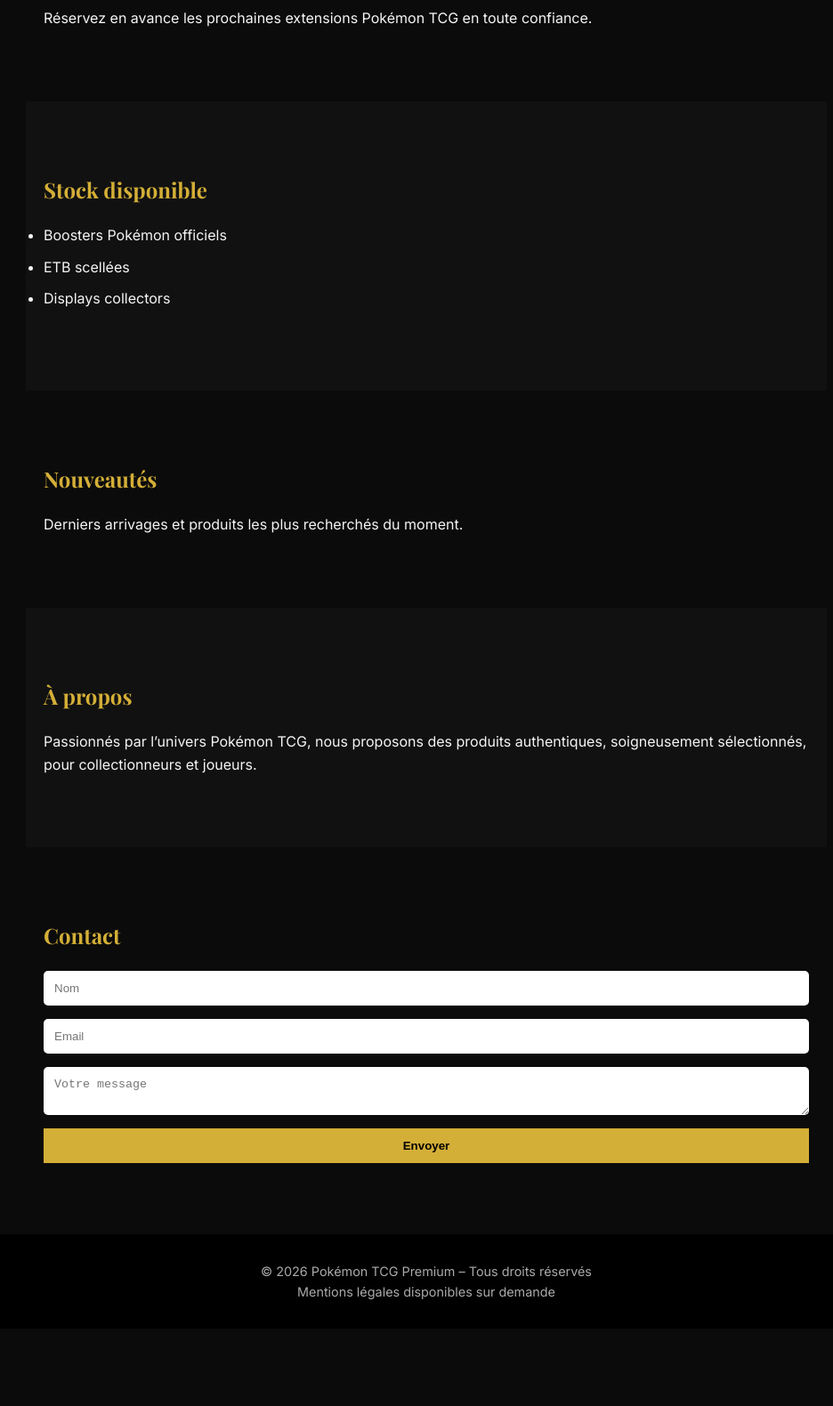
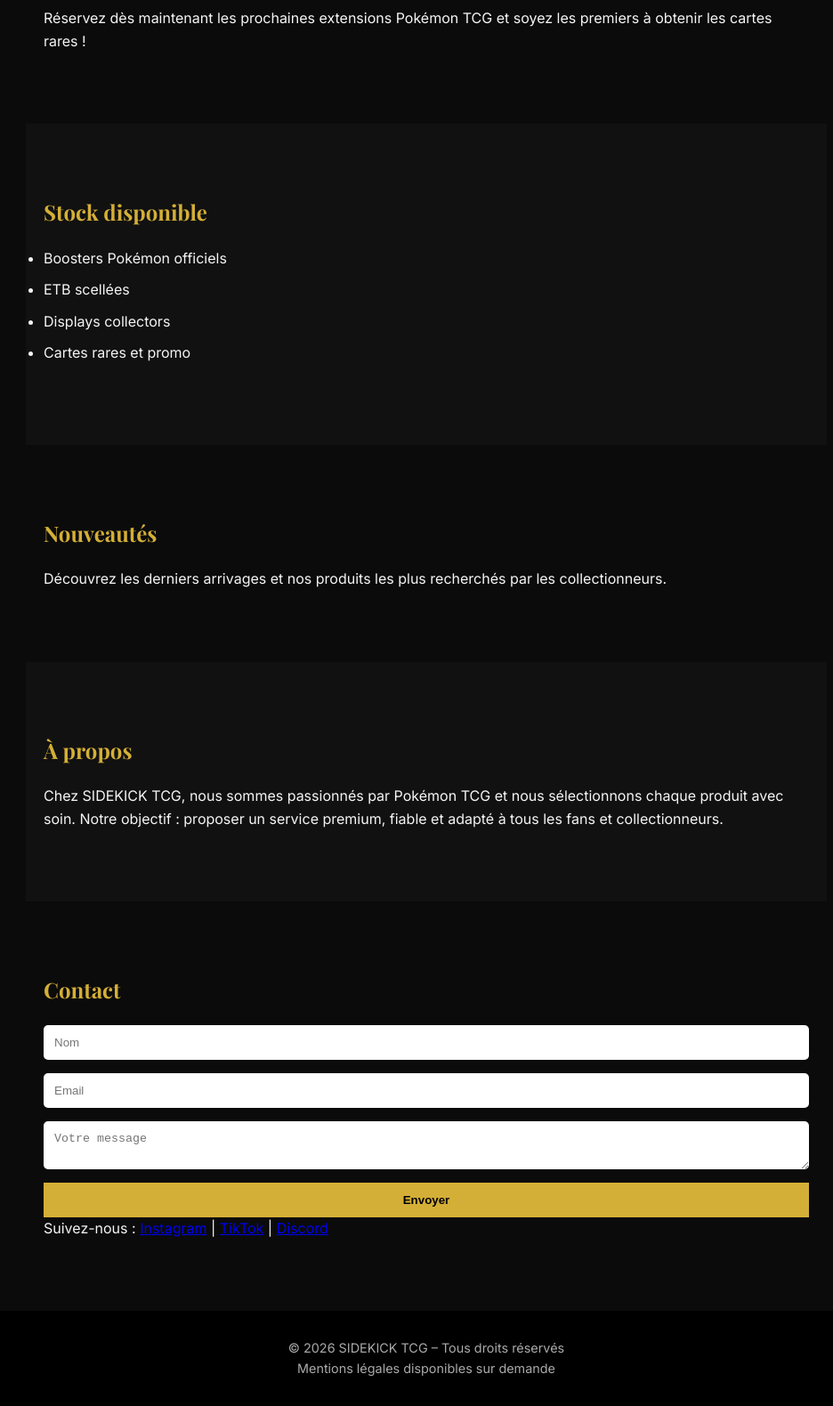
Before and after one commit to duquenneevanpro-max/SIDEKICK_TCG, a plain HTML site: page index.html in a window 1280 px wide. Shown: the part 549-2129 px from the top of the page at 89% size, without its empty margins (161-1097 px from the left). Before the commit the page ends 2042 px from the top, so only its background shows below. Drawn offline with nearby package versions, Linux system fonts and the light colour scheme.

Commit message:
index.html

```diff
--- a/index.html
+++ b/index.html
@@ -2,7 +2,7 @@
 <html lang="fr">
 <head>
   <meta charset="UTF-8">
-  <title>Pokémon TCG Premium</title>
+  <title>SIDEKICK TCG</title>
   <meta name="viewport" content="width=device-width, initial-scale=1.0">
   <link rel="stylesheet" href="style.css">
   <link href="https://fonts.googleapis.com/css2?family=Playfair+Display:wght@500;700&family=Inter:wght@300;400;600&display=swap" rel="stylesheet">
@@ -10,8 +10,8 @@
 <body>
 
 <header class="hero">
-  <h1>Pokémon TCG Premium</h1>
-  <p>Précommandes & ventes officielles de cartes Pokémon</p>
+  <h1>SIDEKICK TCG</h1>
+  <p>Précommandes et ventes Pokémon TCG pour tous les collectionneurs</p>
   <div class="buttons">
     <a href="#precommandes">Précommandes</a>
     <a href="#stock" class="outline">Stock disponible</a>
@@ -20,7 +20,7 @@
 
 <section id="precommandes">
   <h2>Précommandes</h2>
-  <p>Réservez en avance les prochaines extensions Pokémon TCG en toute confiance.</p>
+  <p>Réservez dès maintenant les prochaines extensions Pokémon TCG et soyez les premiers à obtenir les cartes rares !</p>
 </section>
 
 <section id="stock" class="dark">
@@ -29,19 +29,20 @@
     <li>Boosters Pokémon officiels</li>
     <li>ETB scellées</li>
     <li>Displays collectors</li>
+    <li>Cartes rares et promo</li>
   </ul>
 </section>
 
 <section id="nouveautes">
   <h2>Nouveautés</h2>
-  <p>Derniers arrivages et produits les plus recherchés du moment.</p>
+  <p>Découvrez les derniers arrivages et nos produits les plus recherchés par les collectionneurs.</p>
 </section>
 
 <section id="apropos" class="dark">
   <h2>À propos</h2>
   <p>
-    Passionnés par l’univers Pokémon TCG, nous proposons des produits authentiques,
-    soigneusement sélectionnés, pour collectionneurs et joueurs.
+    Chez SIDEKICK TCG, nous sommes passionnés par Pokémon TCG et nous sélectionnons chaque produit avec soin.
+    Notre objectif : proposer un service premium, fiable et adapté à tous les fans et collectionneurs.
   </p>
 </section>
 
@@ -53,10 +54,11 @@
     <textarea placeholder="Votre message"></textarea>
     <button type="submit">Envoyer</button>
   </form>
+  <p class="social">Suivez-nous : <a href="#">Instagram</a> | <a href="#">TikTok</a> | <a href="#">Discord</a></p>
 </section>
 
 <footer>
-  <p>© 2026 Pokémon TCG Premium – Tous droits réservés</p>
+  <p>© 2026 SIDEKICK TCG – Tous droits réservés</p>
   <p class="mentions">Mentions légales disponibles sur demande</p>
 </footer>
 
```
